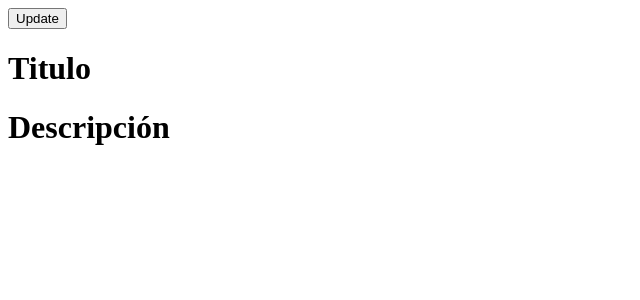
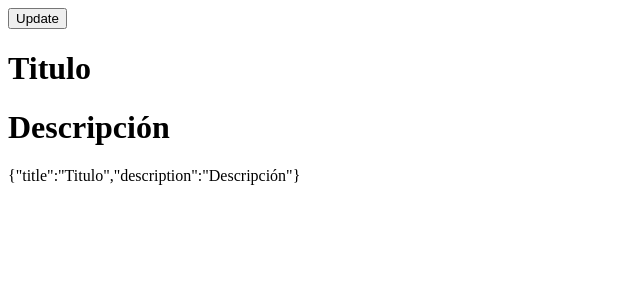
Before and after one commit to pedro-donoso/usestate-app, a React (Create React App) app: page / in a window 1280 px wide. Shown: the top 300 px of the page, without its empty margins (0-640 px from the left). Built offline with nearby package versions, Linux system fonts and the light colour scheme.

Commit message:
agrego JSON

```diff
--- a/src/ProductApp.js
+++ b/src/ProductApp.js
@@ -8,19 +8,21 @@ const initialProduct = {
 const ProductApp=()=>{
   const [product, setProduct]=useState(initialProduct);
 
-  const updateProduct=()=>{
+  const updateProduct=(property, value)=>{
     setProduct({
-      ...product
+      ...product,
+      [property]: value
     })
   }
 
   return (
     <div>
-    <button onClick={updateProduct}>
+    <button onClick={()=>updateProduct("description", "Nuevo desc")}>
       Update
     </button>
       <h1>{product.title}</h1>
       <h1>{product.description}</h1>
+      <div>{JSON.stringify(product)}</div>
     </div>
   )
 }
```
